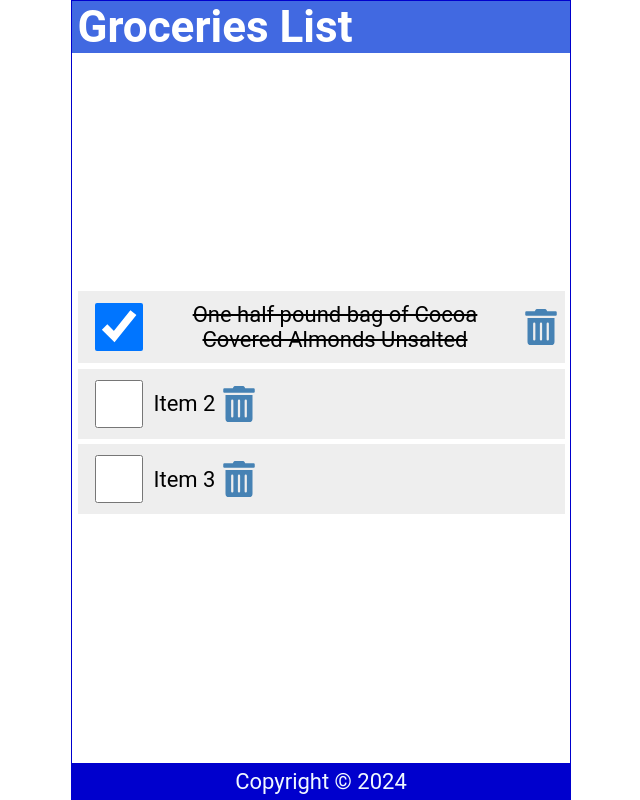
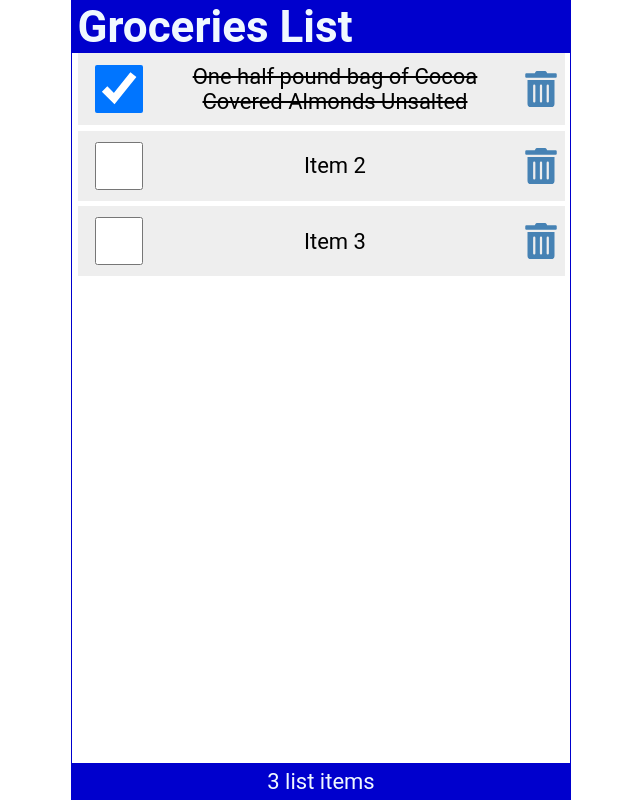
Before and after one commit to saicharan293/React-js, a React (Create React App) app in the folder tut-1/: page / in a window 1280 px wide. Shown: the whole page, without its empty margins (319-959 px from the left). Built offline with nearby package versions, Linux system fonts and the light colour scheme.

Commit message:
props and prop drilling through various components

```diff
--- a/tut-1/src/App.js
+++ b/tut-1/src/App.js
@@ -3,16 +3,52 @@
 import { Content } from './Content';
 import { Footer } from './Footer';
 import { Header } from './Header';
+import React, { useState } from "react";
+function App() {
+  // const name='Sai';
 
-function App() {
-  const name='Sai';
+  const [items, setitems] = useState([
+    {
+      id:1,
+      checked:true,
+      item:"One half pound bag of Cocoa Covered Almonds Unsalted"
+    },
+    {
+      id:2,
+      checked:false,
+      item:"Item 2"
+    },
+    {
+      id:3,
+      checked:false,
+      item:"Item 3"
+    }
+  ])
+
+  const handleCheck =(id)=>{
+    const listItems=items.map(item=>item.id===id?{...item,checked:!item.checked}:item);
+    setitems(listItems);
+    localStorage.setItem('shopping',JSON.stringify(listItems));
+  }
+
+  const handleDelete=(id)=>{
+    console.log(id)
+    const listItems=items.filter(item=>item.id!==id);
+    setitems(listItems)
+    localStorage.setItem('shopping',JSON.stringify(listItems))
+  }
+
 
 
   return (
     <div className="App">
-      <Header />
-      <Content/>
-      <Footer />
+      <Header title="Groceries List"/>
+      <Content
+      items={items}
+      handleCheck={handleCheck}
+      handleDelete={handleDelete}
+      />
+      <Footer length={items.length}/>
     </div>
   );
 }
--- a/tut-1/src/Content.js
+++ b/tut-1/src/Content.js
@@ -1,56 +1,16 @@
-import React, { useState } from "react";
-import { FaTrashAlt } from "react-icons/fa";
+import React from "react";
+import {ItemList} from './ItemList';
 
-export const Content = () => {
-
-
-  const [items, setitems] = useState([
-    {
-      id:1,
-      checked:true,
-      item:"One half pound bag of Cocoa Covered Almonds Unsalted"
-    },
-    {
-      id:2,
-      checked:false,
-      item:"Item 2"
-    },
-    {
-      id:3,
-      checked:false,
-      item:"Item 3"
-    }
-  ])
-
-  const handleCheck =(id)=>{
-    const listItems=items.map(item=>item.id===id?{...item,checked:!item.checked}:item);
-    setitems(listItems);
-    localStorage.setItem('shopping',JSON.stringify(listItems));
-  }
-
-  const handleDelete=(id)=>{
-    console.log(id)
-    const listItems=items.filter(item=>item.id!==id);
-    setitems(listItems)
-    localStorage.setItem('shopping',JSON.stringify(listItems))
-  }
-
+export const Content = ({items,handleCheck,handleDelete}) => {
 
 
   return (
     <main>
       {items.length?(
-      <ul>
-        {items.map((item)=> (
-          <li className="item" key={item.id}>
-            <input type="checkbox"
-            onChange={()=>handleCheck(item.id)}
-               checked={item.checked} />
-              <label style={item.checked?{textDecoration:'line-through'}:null} onDoubleClick={()=>handleCheck(item.id)}>{item.item}</label>
-              <FaTrashAlt role="button" tabIndex="0" onClick={()=>handleDelete(item.id)} />
-          </li>
-        ))}
-      </ul>
+        <ItemList
+          items={items}
+          handleCheck={handleCheck}
+          handleDelete={handleDelete}/>
       ):(
        <p style={{marginTop:'2rem'}}>Your list is empty</p>
       )}
--- a/tut-1/src/Footer.js
+++ b/tut-1/src/Footer.js
@@ -1,10 +1,11 @@
 import React from 'react'
 
-export const Footer = () => {
-    const today=new Date();
+export const Footer = ({length}) => {
+    // const today=new Date();
   return (
     <footer>
-        <p>Copyright &copy; {today.getFullYear()}</p>
+        {/* <p>Copyright &copy; {today.getFullYear()}</p> */}
+        <p>{length} list {length===1?"item":"items"}</p>
     </footer>
   )
 }
--- a/tut-1/src/Header.js
+++ b/tut-1/src/Header.js
@@ -1,13 +1,14 @@
 import React from 'react'
 
-export const Header = () => {
-    const headerstyle={
-        backgroundColor:'royalBlue',
-        color:'#fff'
-    }
+export const Header = ({title}) => {
+    // const headerstyle={
+    //     backgroundColor:'royalBlue',
+    //     color:'#fff'
+    // }
   return (
-    <header style={headerstyle}>
-        <h1>Groceries List</h1>
+
+    <header >
+        <h1>{title}</h1>
     </header>
   )
 }
--- /dev/null
+++ b/tut-1/src/ItemList.js
@@ -0,0 +1,18 @@
+import React from 'react'
+// import { FaTrashAlt } from "react-icons/fa";
+import { LineItem } from './LineItem';
+
+export const ItemList = ({items,handleCheck,handleDelete}) => {
+  return (
+    <ul>
+        {items.map((item)=> (
+          <LineItem
+            key={item.id}
+            item={item}
+            handleCheck={handleCheck}
+            handleDelete={handleDelete}
+          />
+        ))}
+    </ul>
+  )
+}
--- /dev/null
+++ b/tut-1/src/LineItem.js
@@ -0,0 +1,19 @@
+import React from 'react'
+import { FaTrashAlt } from "react-icons/fa";
+
+export const LineItem = ({item,handleCheck,handleDelete}) => {
+  return (
+    <li className="item" key={item.id}>
+        <input type="checkbox"
+            onChange={()=>handleCheck(item.id)}
+            checked={item.checked} />
+        <label style={item.checked?{textDecoration:'line-through'}:null} onDoubleClick={()=>handleCheck(item.id)}>{item.item}</label>
+        <FaTrashAlt
+            role="button"
+            tabIndex="0"
+            onClick={()=>handleDelete(item.id)}
+            aria-label={`Delete ${item.item}`}
+        />
+    </li>
+  )
+}
--- a/tut-1/src/index.css
+++ b/tut-1/src/index.css
@@ -44,7 +44,7 @@
   display: flex;
   flex-direction: column;
   flex-grow: 1;
-  justify-content: center;
+  justify-content: flex-start;
   align-items: center;
   overflow-y: auto;
 }
@@ -97,7 +97,7 @@
   text-decoration: underline;
 }
 
-.tem > label{
+.item > label{
   font-size: .75 rem;
   flex-grow: 1;
 }
```
